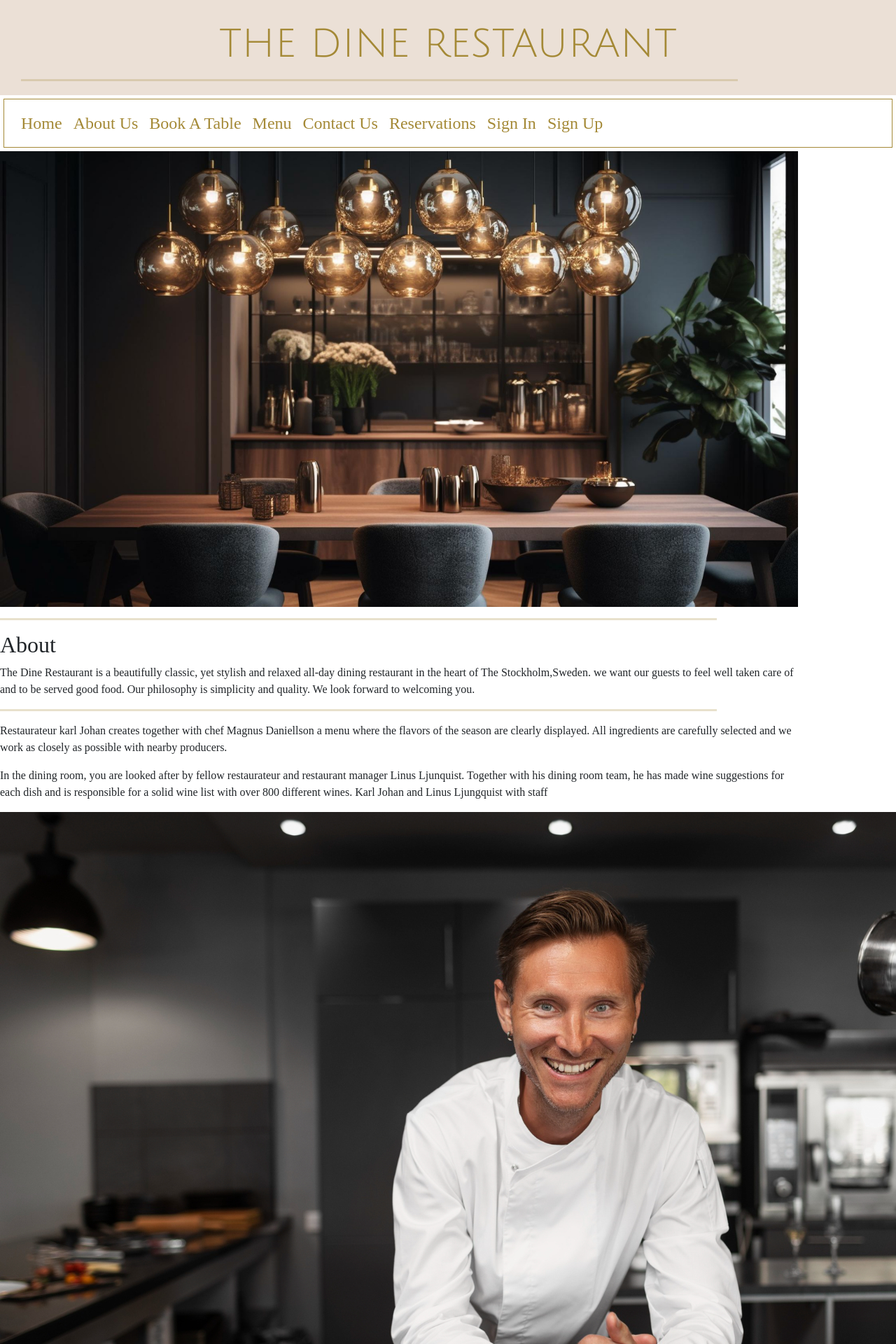
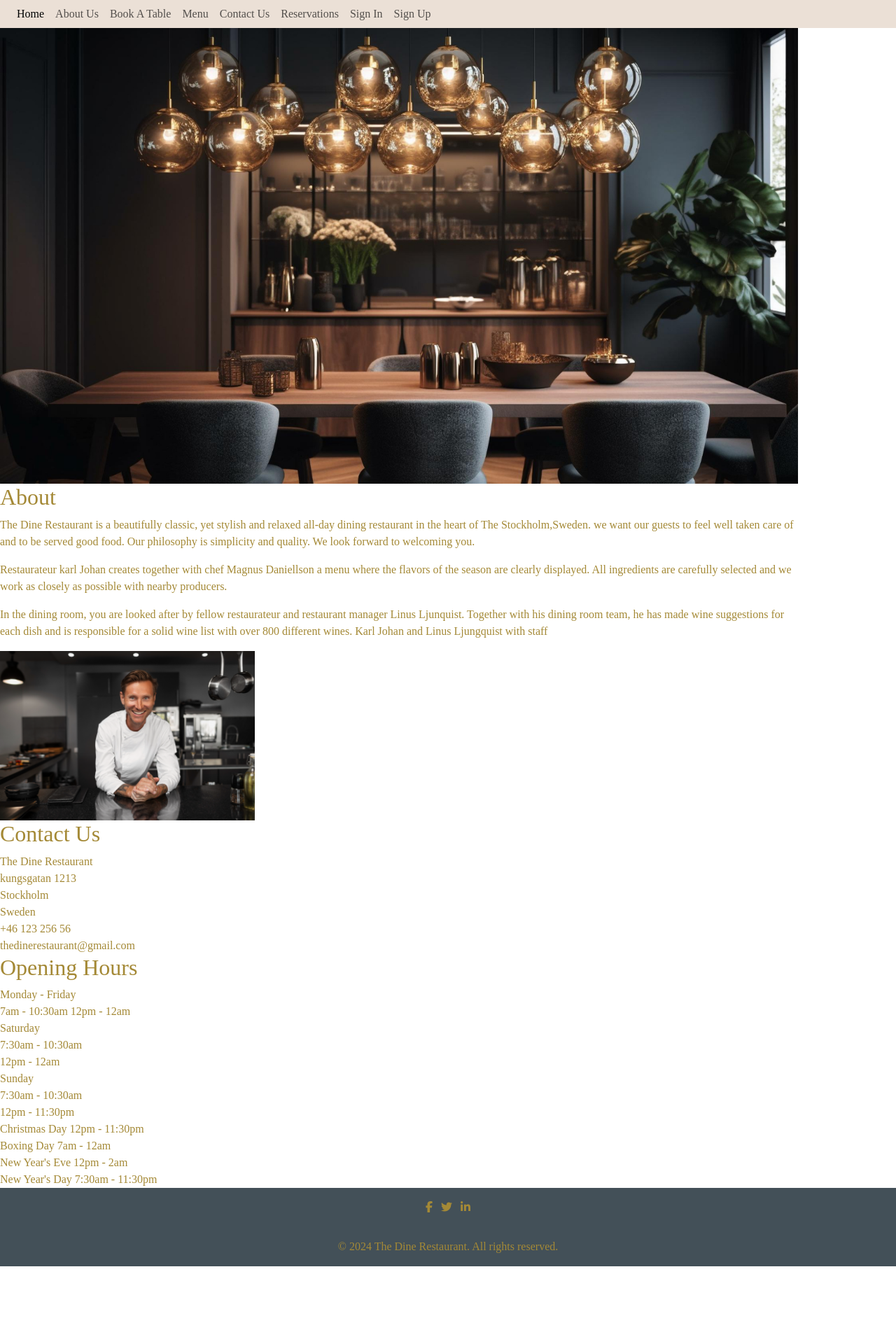
Before and after one commit to chathugaj/Delicious, a Django app: page / in a window 1280 px wide; the page is wider, and only the part inside the window is pictured. Shown: the top 1920 px of that part at 70% size. After the commit the page ends 1809 px from the top of that part, so only its background shows below. Run offline with Django 4.2, Linux system fonts and the light colour scheme; some libraries are stand-ins or nearby versions; some web fonts are replaced.

Commit message:
navbar and other home page css

```diff
--- a/home/templates/home/index.html
+++ b/home/templates/home/index.html
@@ -6,7 +6,7 @@
     <img src="{% static 'images/restuarant.jpeg' %}" class="img-fluid" alt="Banner image"/>
 </div>
 <hr>
-<div>
+<div class="row">
     <h2>About</h2>
     <p>The Dine Restaurant is a beautifully classic, yet stylish and relaxed all-day dining restaurant in the heart of
         The Stockholm,Sweden.
@@ -17,7 +17,7 @@
         We look forward to welcoming you.</p>
 </div>
 <hr>
-<div>
+<div class="row">
     <div>
         <p>
             Restaurateur karl Johan creates together with
@@ -32,8 +32,8 @@
             Karl Johan and Linus Ljungquist with staff
         </p>
     </div>
-    <div>
-        <img src="{% static 'images/chef_1.jpeg' %}"/>
+    <div class="col-sm-4">
+        <img src="{% static 'images/chef_1.jpeg' %}" class="img-fluid" alt="Image of a chef"/>
     </div>
 </div>
 {% endblock %}
--- a/static/css/style.css
+++ b/static/css/style.css
@@ -37,12 +37,17 @@ html {
 
 body {
   font-family: "Gabriela", serif;
+  color: #a48936;
+  background-color: white
 }
 
 hr {
-  border-top: 3px solid;
+  border-top: 2px solid;
   width: 80vw;
   color: #a48936;
+  opacity: 2.25;
+  margin: 0rem 0;
+  display: none
 }
 
 .topic {
@@ -52,26 +57,25 @@ hr {
   background-color: #ebe0d6;
   text-align: center;
 }
+
 .topic-container {
-  width: 100%;
-  height: 136px;
+  height: 76px;
   background-color: #ebe0d6;
-  padding: 30px;
+  padding: 24px;
 }
 
 .navbar {
-  margin: 5px;
-  border: 1px solid #a48936;
-  background-color: white;
+    background-color: #ebe0d6;
+    --bs-navbar-padding-y: 0rem;
+    text-align: center;
+}
+
+.navbar>.container, .navbar>.container-fluid, .navbar>.container-lg, .navbar>.container-md, .navbar>.container-sm, .navbar>.container-xl, .navbar>.container-xxl {
+    background-color: #ebe0d6;
 }
 
 .nav-item {
-  font-size: 1.5rem;
   word-wrap: normal;
-}
-
-.navbar-light .navbar-nav .nav-link {
-  color: #a48936;
 }
 
 .jumbotron {
@@ -95,11 +99,20 @@ hr {
   margin-left: 0px;
 }
 
-# footer
+.display-4 {
+  font-size: calc(1.475rem + -1.3vw);
+  line-height: 2.2;
+}
+
+
 .footer {
-    background-color: #435058
+    background-color: #435058;
 }
 
 .text-muted {
-    color: #B79019!important
+    color:#a48936!important
 }
+
+/*.pt-3 {
+    color: #a48936;
+}*.
--- a/templates/base.html
+++ b/templates/base.html
@@ -23,7 +23,6 @@
 
 <body>
     <!-- Navbar and Title -->
-    {% include 'includes/header.html' %}
     {% include 'includes/navbar.html' %}
 
     <main>
--- a/templates/includes/header.html
+++ b/templates/includes/header.html
@@ -2,8 +2,8 @@
 
 
 <div class="topic-container">
-  <h1 class="display-4 topic">
-    THE DINE RESTAURANT
-    <hr>
-  </h1>
+    <h1 class="display-4 topic">
+        THE DINE RESTAURANT
+    </h1>
+    <hr class="d-none d-md-block"/>
 </div>
--- a/templates/includes/navbar.html
+++ b/templates/includes/navbar.html
@@ -1,25 +1,15 @@
-<nav class="navbar navbar-expand-lg navbar-light navbar-override">
-        <a class="navbar-brand" href="#"> </a>
-
-        <button
-          class="navbar-toggler"
-          type="button"
-          data-toggle="collapse"
-          data-target="#navbarNav"
-          aria-controls="navbarNav"
-          aria-expanded="false"
-          aria-label="Toggle navigation"
-        >
+<nav class="navbar navbar-expand-lg bg-body-tertiary">
+    <div class="container-fluid">
+        <a class="navbar-brand" href="#"></a>
+        <button class="navbar-toggler" type="button" data-bs-toggle="collapse" data-bs-target="#navbarNav"
+                aria-controls="navbarNav" aria-expanded="false" aria-label="Toggle navigation">
             <span class="navbar-toggler-icon"></span>
         </button>
-
         <div class="collapse navbar-collapse" id="navbarNav">
-          <ul class="navbar-nav justify-content-center">
+            <ul class="navbar-nav">
                 <li class="nav-item">
-              <a class="nav-link" href="#">Home</a>
+                    <a class="nav-link active" aria-current="page" href="#">Home</a>
                 </li>
-
-
                 <li class="nav-item">
                     <a class="nav-link" href="#">About Us</a>
                 </li>
@@ -43,4 +33,5 @@
                 </li>
             </ul>
         </div>
+    </div>
 </nav>
```
Also changed, not shown: db.sqlite3. Lines whose indentation alone changed are shown as unchanged.
